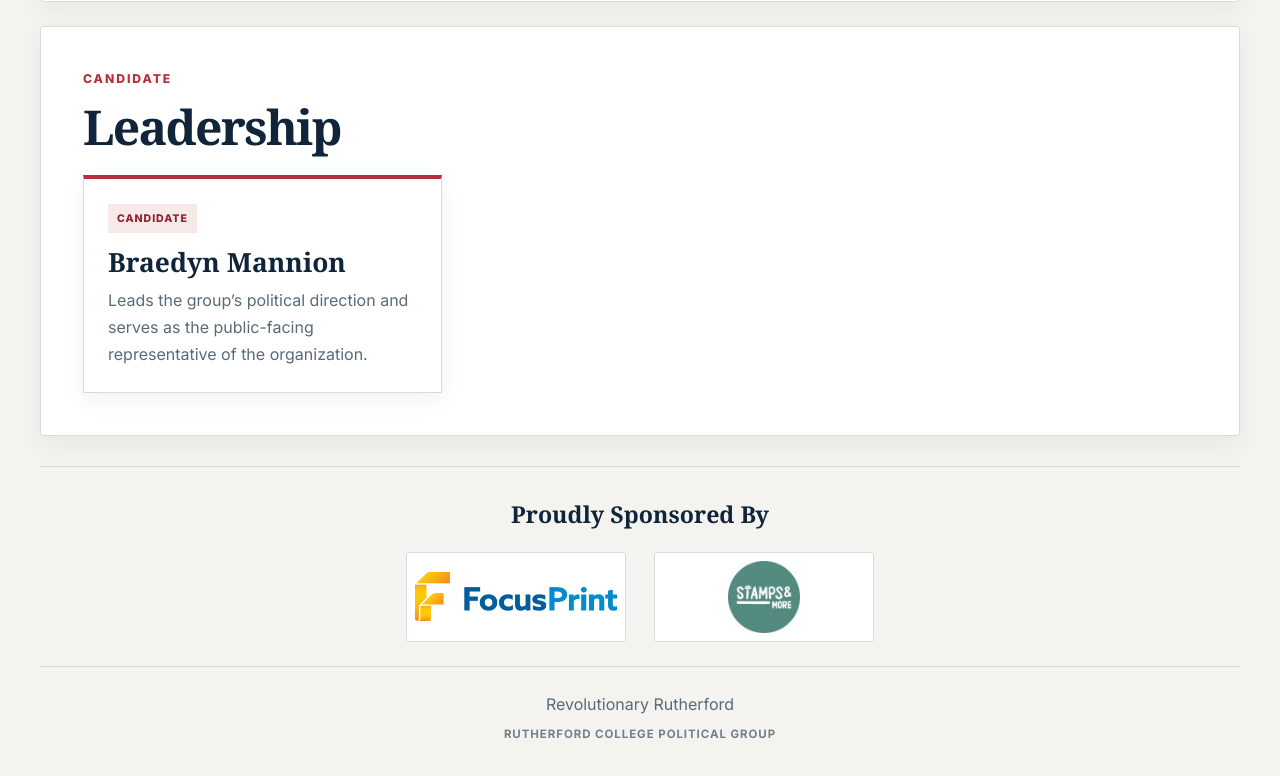
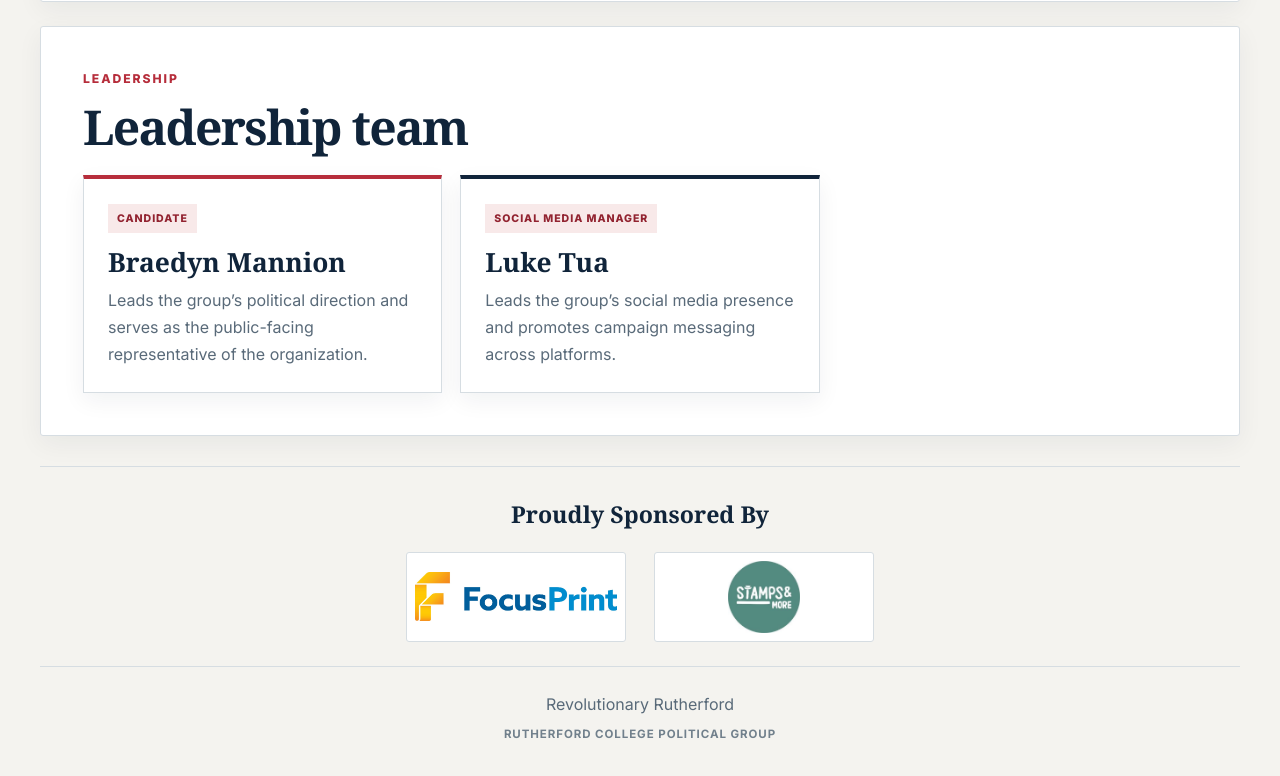
Before and after one commit to tomcdiver/supercooltaxfraud, a plain HTML site: page index.html in a window 1280 px wide. Shown: the part 1419-2195 px from the top of the page. Drawn offline with Linux system fonts and the light colour scheme.

Commit message:
Add Luke Tua to leadership sections on all pages that list team members.

```diff
--- a/index.html
+++ b/index.html
@@ -36,8 +36,11 @@
           <p>The group brings together leadership, planning, and communication in a way designed to keep the message clear, the mission coherent, and the future open to revision as circumstances change.</p>
         </section>
         <section class="panel">
-          <div class="section-head"><p class="eyebrow">Candidate</p><h2>Leadership</h2></div>
-          <div class="leader-grid"><article class="leader-card accent-rose"><div class="leader-role">Candidate</div><h3>Braedyn Mannion</h3><p>Leads the group’s political direction and serves as the public-facing representative of the organization.</p></article></div>
+          <div class="section-head"><p class="eyebrow">Leadership</p><h2>Leadership team</h2></div>
+          <div class="leader-grid">
+            <article class="leader-card accent-rose"><div class="leader-role">Candidate</div><h3>Braedyn Mannion</h3><p>Leads the group’s political direction and serves as the public-facing representative of the organization.</p></article>
+            <article class="leader-card"><div class="leader-role">Social Media Manager</div><h3>Luke Tua</h3><p>Leads the group’s social media presence and promotes campaign messaging across platforms.</p></article>
+          </div>
         </section>
       </main>
       <footer class="site-footer">
```
Also changed, not shown: leadership.html (+1 -1 lines).
